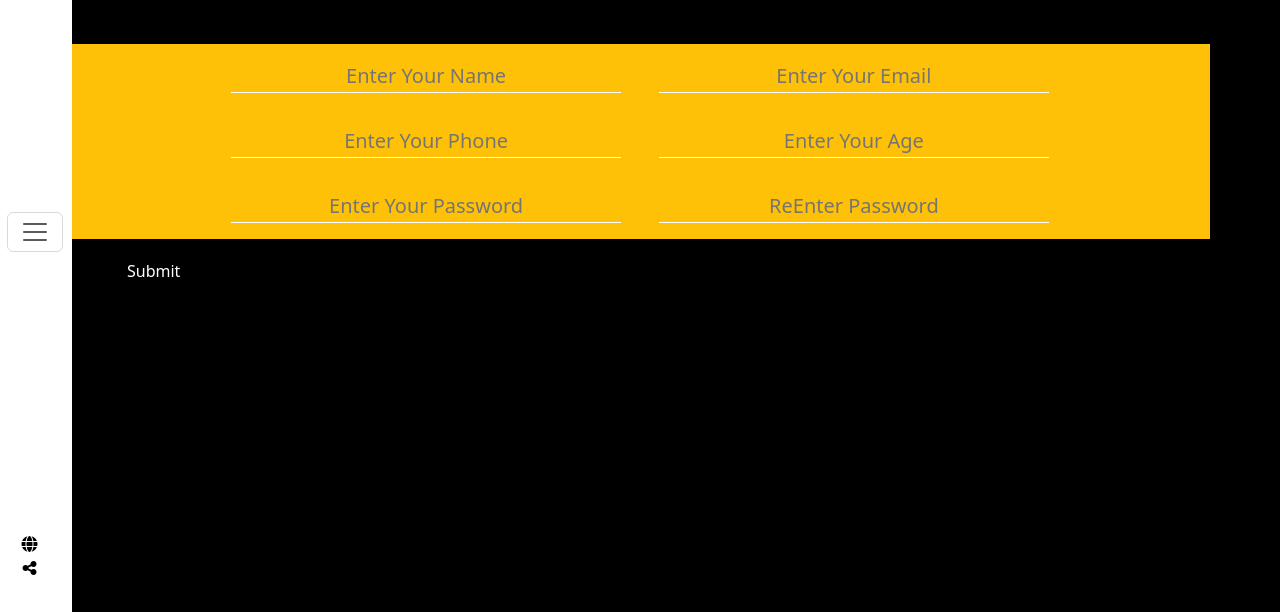
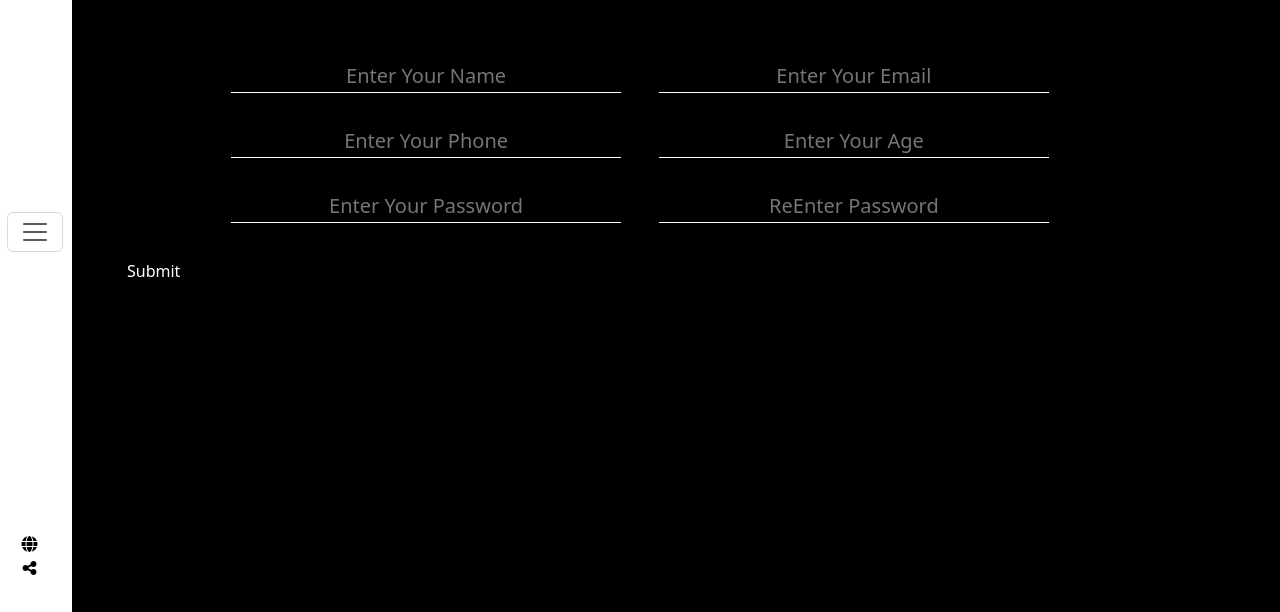
Before and after one commit to haneenbadr/Movie-app, a plain HTML site: page index.html in a window 1280 px wide. Shown: the part 188-800 px from the top of the page. Drawn offline with nearby package versions, Linux system fonts and the light colour scheme; no server answers.

Commit message:
Update index.html

```diff
--- a/index.html
+++ b/index.html
@@ -109,7 +109,7 @@
 
       <div class="row">
         <h2 class="m-5 text-white fw-light">Contact US</h2>
-        <div class="info bg-warning fs-5 text-center m-auto text-center col-md-12  ">
+        <div class="info bg-black fs-5 text-center m-auto text-center col-md-12  ">
           <input type="text" class="m-3  text-white " id="name" placeholder="Enter Your Name">
           <input type="text" class="m-3 text-white  " id="email" placeholder="Enter Your Email">
           <input type="text" class="m-3 text-white   " id="phone" placeholder="Enter Your Phone">
```
